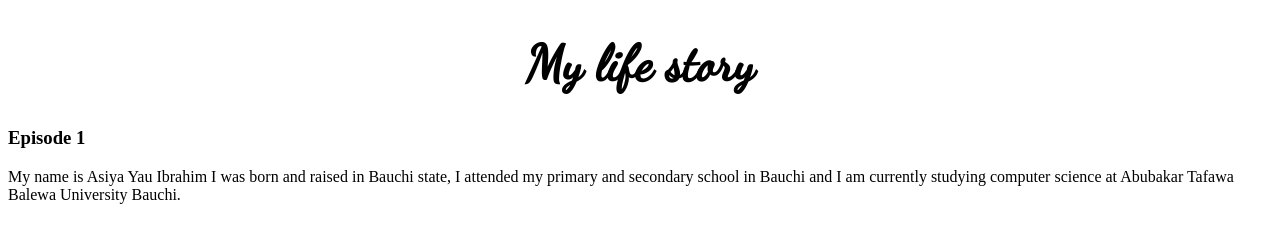
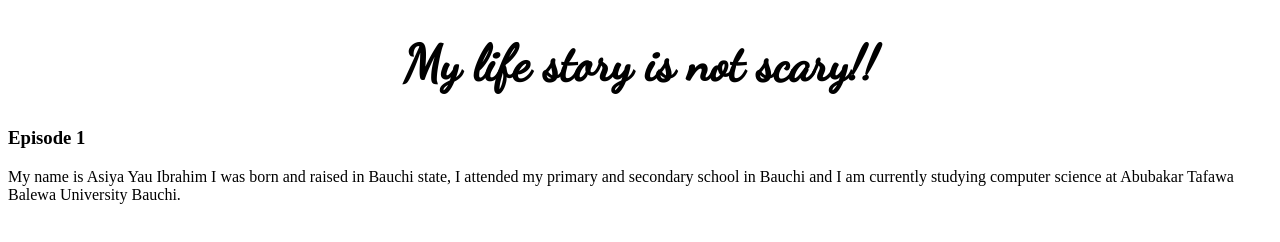
Before and after one commit to aaseeya/asiyatu, a plain HTML site: page index.html in a window 1280 px wide. Drawn offline with Linux system fonts and the light colour scheme.

Commit message:
make some changes

```diff
--- a/index.html
+++ b/index.html
@@ -9,7 +9,7 @@
   </head>
   <body>
     <div class="a">
-      <h1>My life story</h1>
+      <h1>My life story is not scary!!</h1>
       <h3>Episode 1</h3>
       <p>
         My name is Asiya Yau Ibrahim I was born and raised in Bauchi state, I
```
